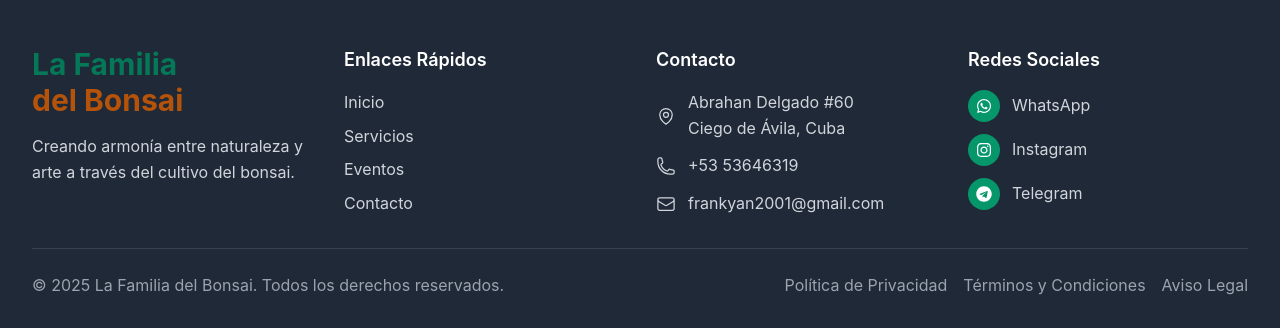
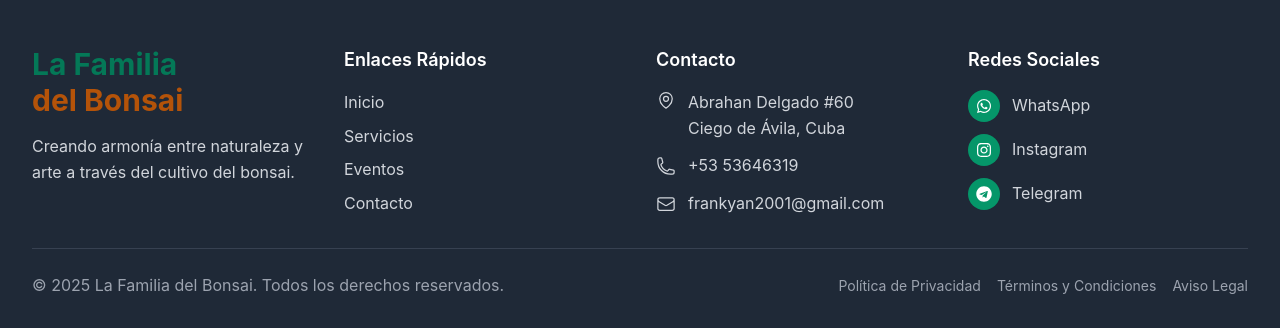
Before and after one commit to FrankyAntonioRodriguezHernandez/la-familia-del-bonsai-React, a React (Create React App) app: page /events in a window 1280 px wide. Shown: the part 3128-3456 px from the top of the page. Built offline with nearby package versions, Linux system fonts and the light colour scheme.

Commit message:
Arreglando enlaces rapidos del footer

```diff
--- a/src/components/Footer.jsx
+++ b/src/components/Footer.jsx
@@ -1,15 +1,29 @@
 import React from 'react';
-import { Link } from 'react-router-dom';
+import { Link, useLocation, useNavigate } from 'react-router-dom';
 import { EnvelopeIcon, PhoneIcon, MapPinIcon } from '@heroicons/react/24/outline';
 import { FaWhatsapp, FaTelegram, FaInstagram } from 'react-icons/fa';
 
-const Footer = () =>{
+const Footer = () => {
+  const location = useLocation();
+  const navigate = useNavigate();
+
+  const handleAnchorClick = (target) => {
+    if (location.pathname !== '/') {
+      navigate('/', { state: { scrollTo: target } });
+    } else {
+      const element = document.getElementById(target);
+      if (element) {
+        element.scrollIntoView({ behavior: 'smooth' });
+      }
+    }
+  };
+
   return (
     <footer className="bg-gray-800 text-white pt-12 pb-8">
       <div className="max-w-7xl mx-auto px-4 sm:px-6 lg:px-8">
         <div className="grid grid-cols-1 md:grid-cols-4 gap-8">
-
-            <div className="flex flex-col">
+          {/* Columna 1 - Logo y descripción */}
+          <div className="md:col-span-1">
             <h3 className="text-4xl sm:text-5xl lg:text-3xl font-bold text-gray-800 mb-4">
               <span className="block text-emerald-700">La Familia</span>
               <span className="block text-amber-700">del Bonsai</span>
@@ -19,13 +33,27 @@ const Footer = () =>{
             </p>
           </div>
 
-            <div className="flex flex-col">
+          {/* Columna 2 - Enlaces rápidos */}
+          <div className="md:col-span-1">
             <h4 className="text-lg font-semibold mb-4">Enlaces Rápidos</h4>
             <ul className="space-y-2">
               <li>
+                {location.pathname === '/' ? (
+                    <a
+                      href="#"
+                      className="text-gray-300 hover:text-white transition-colors"
+                      onClick={(e) => {
+                        e.preventDefault();
+                        window.scrollTo({ top: 0, behavior: 'smooth' });
+                      }}
+                    >
+                      Inicio
+                    </a>
+                  ) : (
                     <Link to="/" className="text-gray-300 hover:text-white transition-colors">
                       Inicio
                     </Link>
+                  )}
               </li>
               <li>
                 <Link to="/services" className="text-gray-300 hover:text-white transition-colors">
@@ -38,20 +66,26 @@ const Footer = () =>{
                 </Link>
               </li>
               <li>
-                    <a href="#contacto" className="text-gray-300 hover:text-white transition-colors">
+                <a
+                  href="#contacto"
+                  className="text-gray-300 hover:text-white transition-colors"
+                  onClick={(e) => {
+                    e.preventDefault();
+                    handleAnchorClick('contacto');
+                  }}
+                >
                   Contacto
                 </a>
               </li>
             </ul>
           </div>
 
-            <div className="flex flex-col">
+          {/* Columna 3 - Contacto */}
+          <div className="md:col-span-1">
             <h4 className="text-lg font-semibold mb-4">Contacto</h4>
             <ul className="space-y-3">
               <li className="flex">
-              <div className="flex items-center">
                 <MapPinIcon className="h-5 w-5 text-gray-300 mr-3 flex-shrink-0" />
-              </div>
                 <span className="text-gray-300">
                   Abrahan Delgado #60 <br />
                   Ciego de Ávila, Cuba
@@ -68,7 +102,8 @@ const Footer = () =>{
             </ul>
           </div>
 
-            <div className="flex flex-col">
+          {/* Columna 4 - Redes sociales */}
+          <div className="md:col-span-1">
             <h4 className="text-lg font-semibold mb-4">Redes Sociales</h4>
             <div className="flex flex-col space-y-3">
               <a
@@ -104,24 +139,24 @@ const Footer = () =>{
           </div>
         </div>
 
-        <div className="border-t border-gray-700 mt-8 pt-6 flex flex-col md:flex-row justify-between items-center">
-          <div className="text-gray-400 mb-4 md:mb-0">
+        {/* Sección inferior */}
+        <div className="border-t border-gray-700 mt-8 pt-6 flex flex-col md:flex-row justify-between items-center space-y-4 md:space-y-0">
+          <div className="text-gray-400 text-center md:text-left">
             <p>&copy; {new Date().getFullYear()} La Familia del Bonsai. Todos los derechos reservados.</p>
           </div>
 
-          <div className="flex space-x-4">
-            <Link to="/politica-privacidad" className="text-gray-400 hover:text-white transition-colors">
+          <div className="flex flex-wrap justify-center gap-x-4 gap-y-2">
+            <Link to="/politica-privacidad" className="text-gray-400 hover:text-white transition-colors text-sm">
               Política de Privacidad
             </Link>
-            <Link to="/terminos-condiciones" className="text-gray-400 hover:text-white transition-colors">
+            <Link to="/terminos-condiciones" className="text-gray-400 hover:text-white transition-colors text-sm">
               Términos y Condiciones
             </Link>
-            <Link to="/aviso-legal" className="text-gray-400 hover:text-white transition-colors">
+            <Link to="/aviso-legal" className="text-gray-400 hover:text-white transition-colors text-sm">
               Aviso Legal
             </Link>
           </div>
         </div>
-
       </div>
     </footer>
   );
```
Lines whose indentation alone changed are shown as unchanged.
